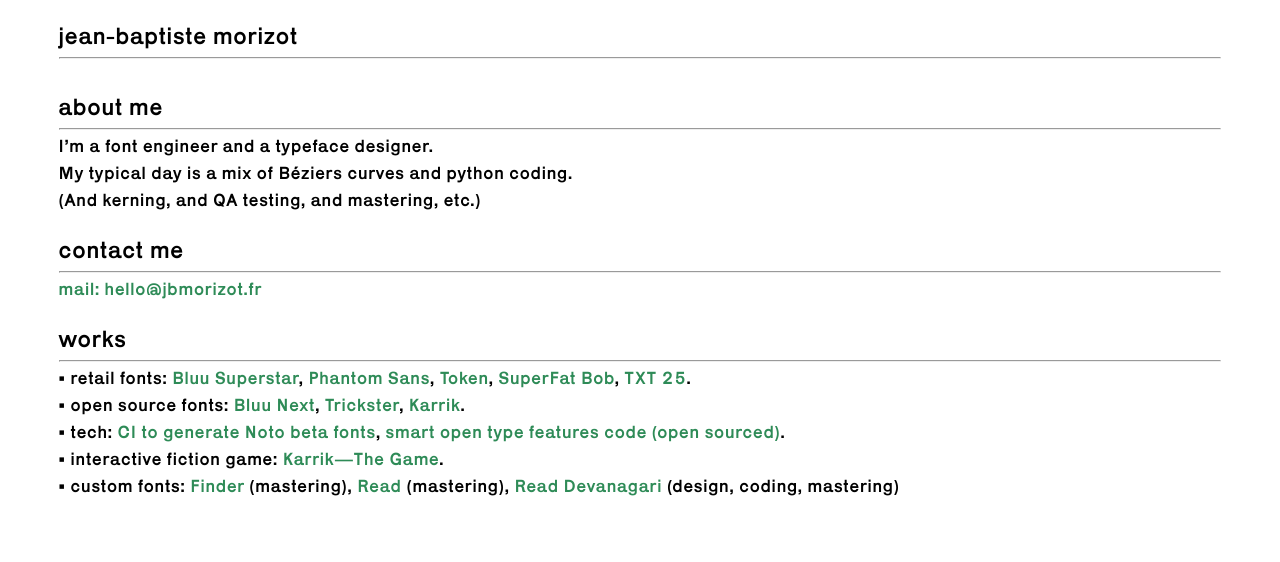
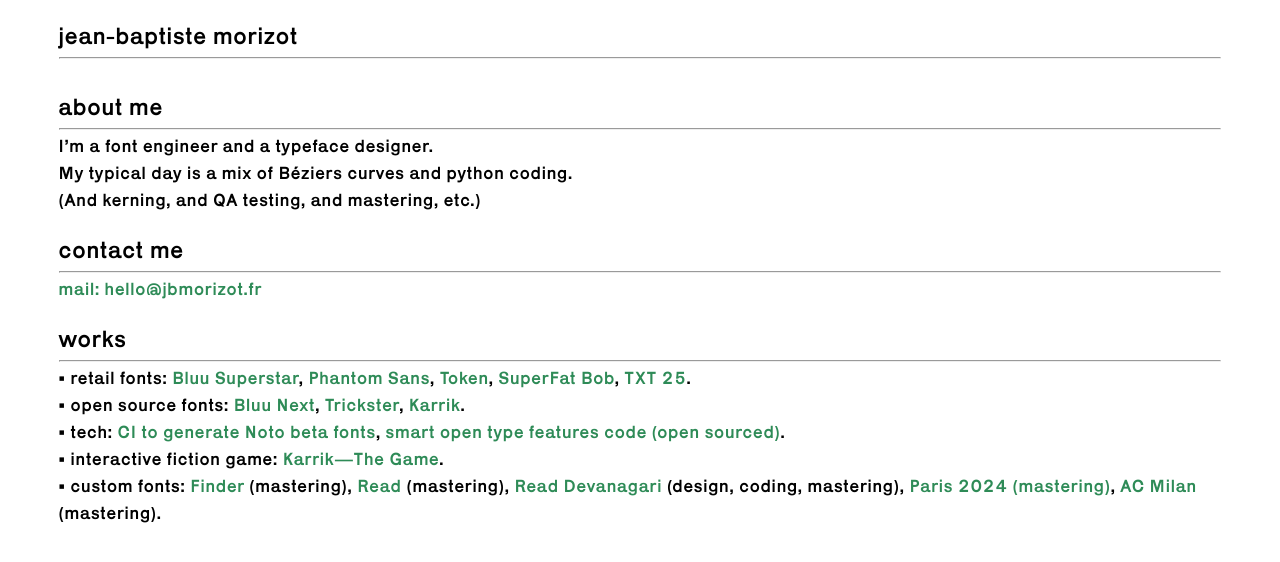
Before and after one commit to jbmorizot/jbmorizot.github.io, a plain HTML site: page index.html in a window 1280 px wide. Drawn offline with Linux system fonts and the light colour scheme; files whose address does not match are found by name.

Commit message:
More text

```diff
--- a/index.html
+++ b/index.html
@@ -28,7 +28,7 @@
 				• open source fonts: <a href="https://velvetyne.fr/fonts/bluu/">Bluu Next</a>, <a href="https://velvetyne.fr/fonts/trickster/">Trickster</a>, <a href="http://karrik.phantom-foundry.com/">Karrik</a>.<br>
 				• tech: <a href="https://github.com/notofonts/noto-build">CI to generate Noto beta fonts</a>, <a href="https://github.com/jbmorizot/OpenTypeHelper">smart open type features code (open sourced)</a>.<br>
 				• interactive fiction game: <a href="http://www.karrik-game.velvetyne.fr/">Karrik—The Game</a>.<br>
-				• custom fonts: <a href="https://black-foundry.com/fonts/finder/">Finder</a> (mastering), <a href="https://black-foundry.com/work/renaultread/">Read</a> (mastering), <a href="https://black-foundry.com/work/renaultread/">Read Devanagari</a> (design, coding, mastering)
+				• custom fonts: <a href="https://black-foundry.com/fonts/finder/">Finder</a> (mastering), <a href="https://black-foundry.com/work/renaultread/">Read</a> (mastering), <a href="https://black-foundry.com/work/renaultread/">Read Devanagari</a> (design, coding, mastering), <a href="https://www.elliottamblard.com/Paris-2024-Olympics-Custom-type">Paris 2024 (mastering)</a>, <a href="https://www.elliottamblard.com/Ac-Milan-Custom-type">AC Milan</a> (mastering).
 				</p>
 	</body>
 </html>
```
